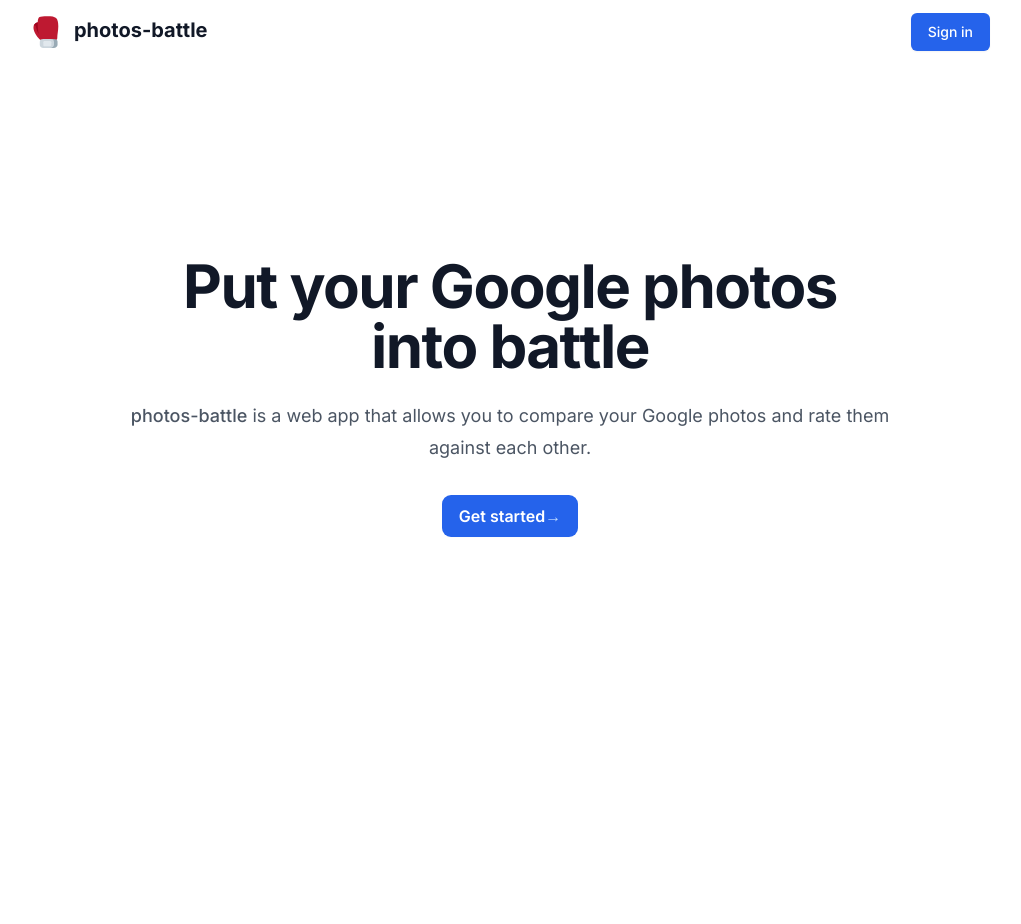
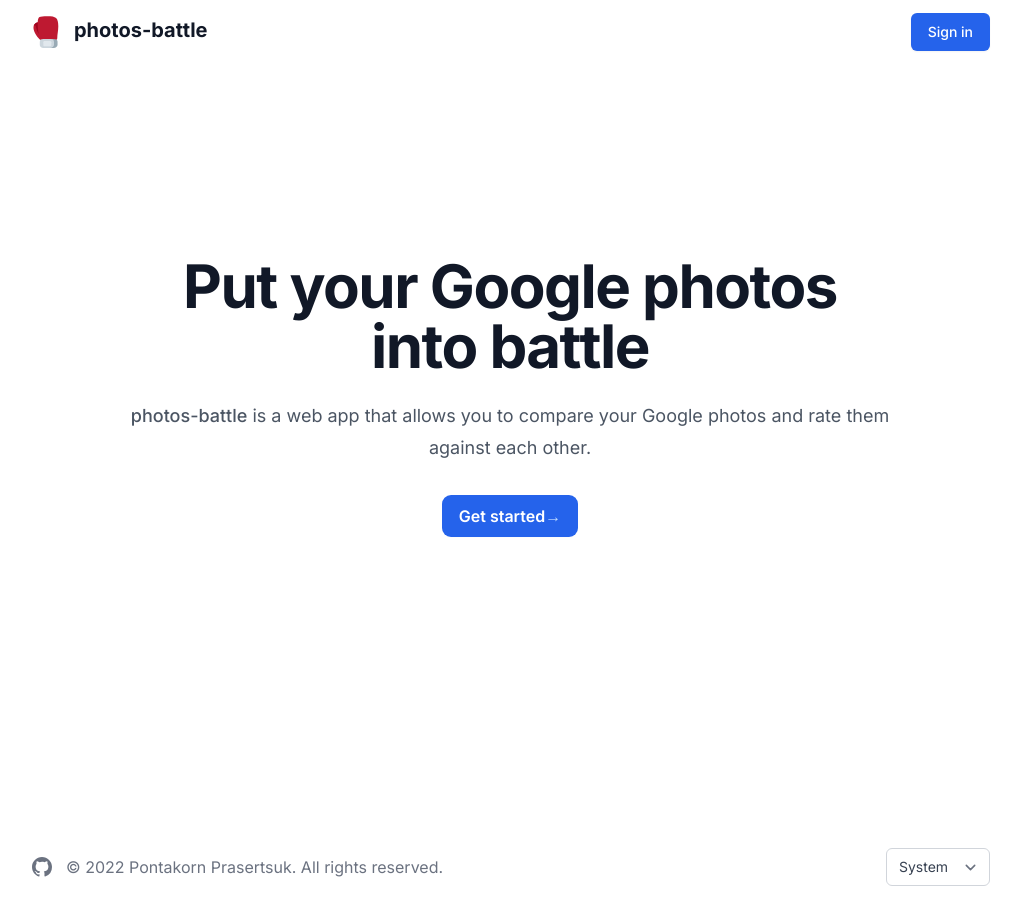
Before and after one commit to peppapighs/photos-battle, a Next.js app: page / in a window 1280 px wide. Shown: the top 924 px of the page, without its empty margins (130-1151 px from the left). Before the commit the page ends 800 px from the top, so only its background shows below. Built offline with nearby package versions, Linux system fonts and the light colour scheme; no server answers.

Commit message:
:sparkles: add dark mode toggling

```diff
--- /dev/null
+++ b/components/layout/Footer.tsx
@@ -0,0 +1,72 @@
+import changeTheme from 'lib/changeTheme'
+
+export default function Footer() {
+  const onThemeChange = (e: React.ChangeEvent<HTMLSelectElement>) => {
+    const theme = e.target.value
+    if (theme === 'system') {
+      localStorage.removeItem('theme')
+    } else {
+      localStorage.setItem('theme', theme)
+    }
+
+    changeTheme()
+  }
+
+  return (
+    <footer
+      className="bg-white shadow dark:bg-gray-800"
+      aria-labelledby="footer-heading"
+    >
+      <h2 id="footer-heading" className="sr-only">
+        Footer
+      </h2>
+      <div className="mx-auto max-w-5xl py-8 px-4 sm:px-6 lg:py-12 lg:px-8">
+        <div className="flex items-center justify-between">
+          <div className="flex items-center">
+            <a
+              className="text-gray-500 hover:text-gray-600 dark:text-gray-400 dark:hover:text-gray-300"
+              href="https://github.com/peppapighs/photos-battle"
+              target="_blank"
+              rel="noopener noreferrer"
+            >
+              <span className="sr-only">GitHub</span>
+              <svg
+                fill="currentColor"
+                viewBox="0 0 24 24"
+                className="h-6 w-6"
+                aria-hidden="true"
+              >
+                <path
+                  fillRule="evenodd"
+                  d="M12 2C6.477 2 2 6.484 2 12.017c0 4.425 2.865 8.18 6.839 9.504.5.092.682-.217.682-.483 0-.237-.008-.868-.013-1.703-2.782.605-3.369-1.343-3.369-1.343-.454-1.158-1.11-1.466-1.11-1.466-.908-.62.069-.608.069-.608 1.003.07 1.531 1.032 1.531 1.032.892 1.53 2.341 1.088 2.91.832.092-.647.35-1.088.636-1.338-2.22-.253-4.555-1.113-4.555-4.951 0-1.093.39-1.988 1.029-2.688-.103-.253-.446-1.272.098-2.65 0 0 .84-.27 2.75 1.026A9.564 9.564 0 0112 6.844c.85.004 1.705.115 2.504.337 1.909-1.296 2.747-1.027 2.747-1.027.546 1.379.202 2.398.1 2.651.64.7 1.028 1.595 1.028 2.688 0 3.848-2.339 4.695-4.566 4.943.359.309.678.92.678 1.855 0 1.338-.012 2.419-.012 2.747 0 .268.18.58.688.482A10.019 10.019 0 0022 12.017C22 6.484 17.522 2 12 2z"
+                  clipRule="evenodd"
+                />
+              </svg>
+            </a>
+            <p className="ml-3 text-base text-gray-500 dark:text-gray-400">
+              &copy; 2022 Pontakorn Prasertsuk. All rights reserved.
+            </p>
+          </div>
+          <div className="ml-3 flex-shrink-0">
+            <div>
+              <label htmlFor="theme" className="sr-only">
+                Theme
+              </label>
+              <select
+                id="theme"
+                name="theme"
+                className="w-full rounded-md border-gray-300 bg-white py-2 pl-3 pr-10 text-base text-gray-700 transition focus:border-blue-500 focus:outline-none focus:ring-blue-500 dark:border-gray-600 dark:bg-gray-800 dark:text-gray-200 sm:text-sm"
+                defaultValue={localStorage.getItem('theme') || 'system'}
+                onChange={onThemeChange}
+              >
+                <option value="system">System</option>
+                <option value="dark">Dark</option>
+                <option value="light">Light</option>
+              </select>
+            </div>
+          </div>
+        </div>
+      </div>
+    </footer>
+  )
+}
--- a/components/layout/PageLayout.tsx
+++ b/components/layout/PageLayout.tsx
@@ -4,6 +4,9 @@ import { useRouter } from 'next/router'
 
 import { signIn, useSession } from 'next-auth/react'
 
+import changeTheme from 'lib/changeTheme'
+
+import Footer from './Footer'
 import Loading from './Loading'
 import Navbar from './Navbar'
 interface Props {
@@ -31,6 +34,8 @@ export default function PageLayout({ authRequired, children }: Props) {
     }
   }, [status, authRequired, router])
 
+  useEffect(() => changeTheme())
+
   if (status === 'loading') {
     return <Loading />
   }
@@ -41,6 +46,7 @@ export default function PageLayout({ authRequired, children }: Props) {
         <Navbar />
         {children}
       </main>
+      <Footer />
     </div>
   )
 }
--- /dev/null
+++ b/lib/changeTheme.ts
@@ -0,0 +1,11 @@
+export default function changeTheme() {
+  if (
+    localStorage.theme === 'dark' ||
+    (!('theme' in localStorage) &&
+      window.matchMedia('(prefers-color-scheme: dark)').matches)
+  ) {
+    document.documentElement.classList.add('dark')
+  } else {
+    document.documentElement.classList.remove('dark')
+  }
+}
--- a/tailwind.config.js
+++ b/tailwind.config.js
@@ -2,5 +2,6 @@
 module.exports = {
   content: ['./pages/**/*.{ts,tsx}', './components/**/*.{ts,tsx}'],
   theme: { extend: {} },
-  plugins: [],
+  plugins: [require('@tailwindcss/forms')],
+  darkMode: 'class',
 }
```
